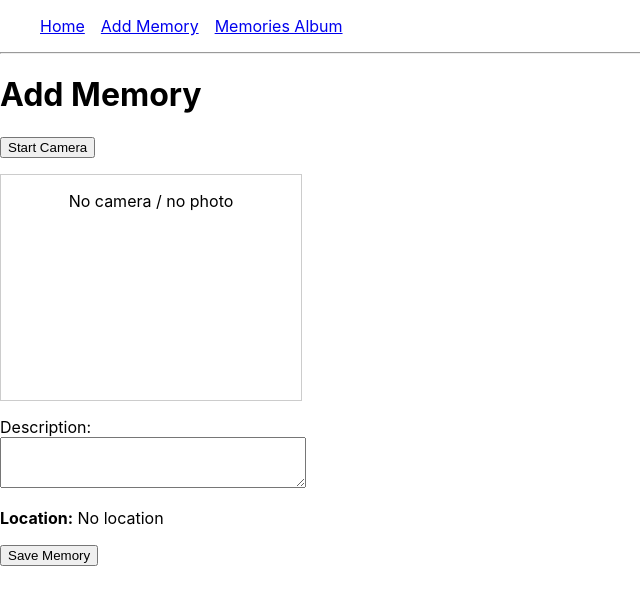
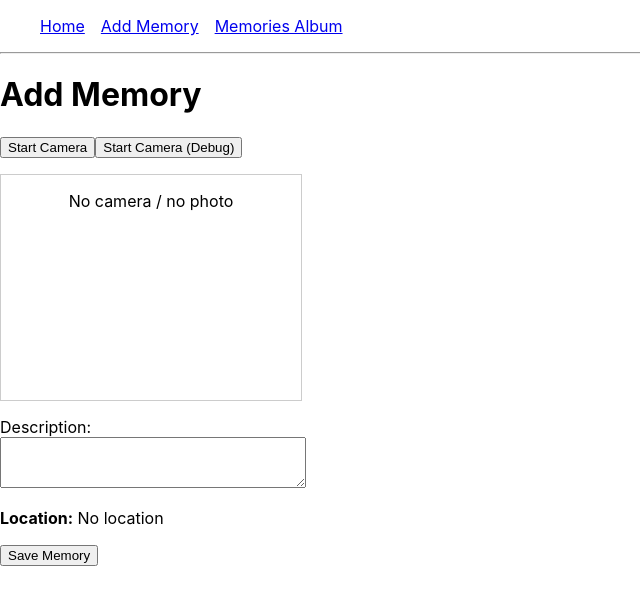
Before and after one commit to MiloszNejbauer/Pwa, a React (Create React App) app: page /add-memory in a window 1280 px wide. Shown: the top 604 px of the page, without its empty margins (0-640 px from the left). Built offline with nearby package versions, Linux system fonts and the light colour scheme; no server answers.

Commit message:
camera debug

```diff
--- a/src/pages/AddMemory.js
+++ b/src/pages/AddMemory.js
@@ -123,6 +123,8 @@ function AddMemory() {
     // eslint-disable-next-line
   }, [stream]);
 
+
+
   return (
     <div>
       <h1>Add Memory</h1>
@@ -135,6 +137,13 @@ function AddMemory() {
         {isCameraActive && (
           <button onClick={capturePhoto}>Take Photo</button>
         )}
+        <button onClick={() => {
+  console.log('Clicked the button');
+  alert('Button clicked!');
+  startCamera();
+}}>
+  Start Camera (Debug)
+</button>
       </div>
 
       <div style={{ marginBottom: '1rem' }}>
```
